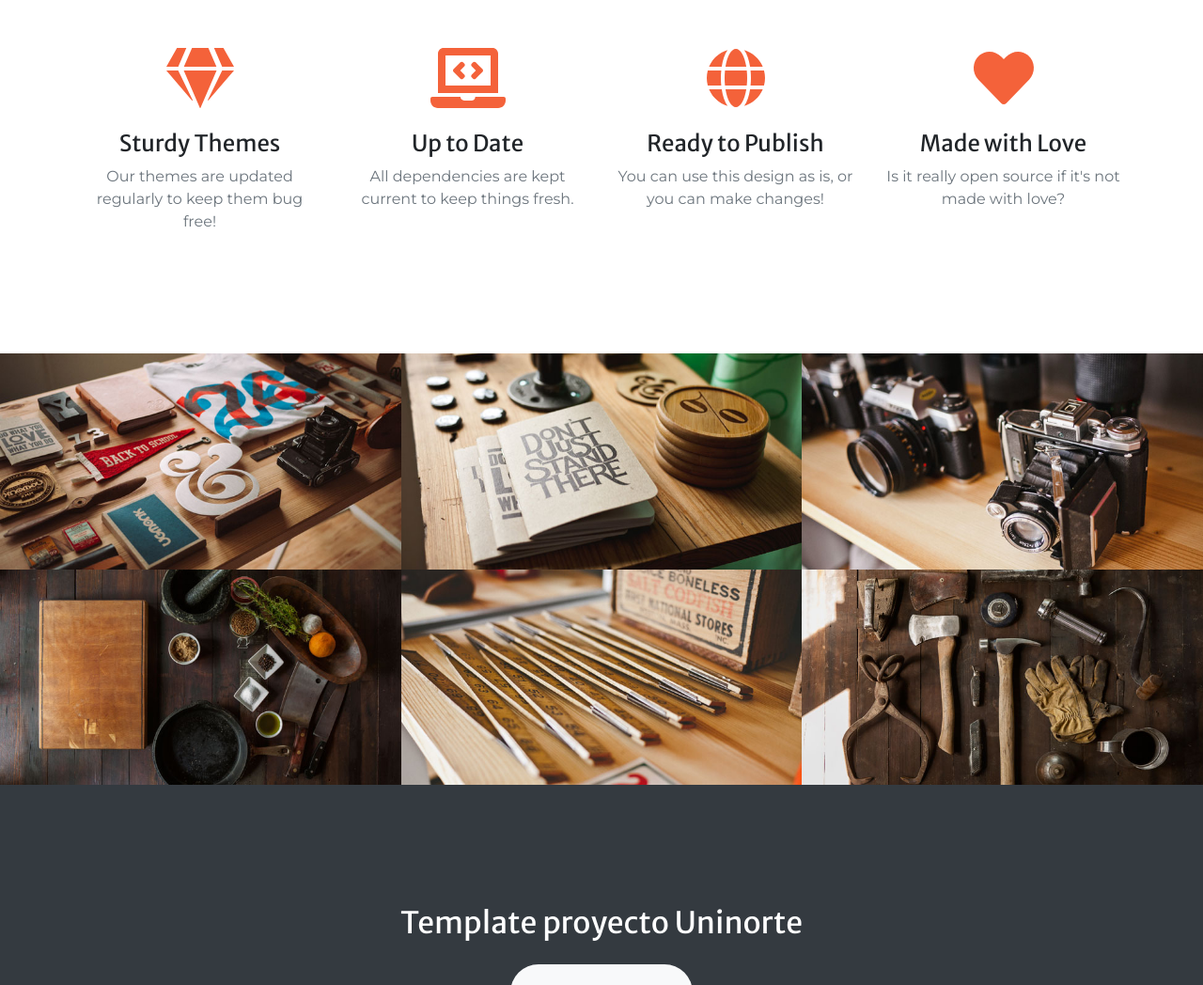
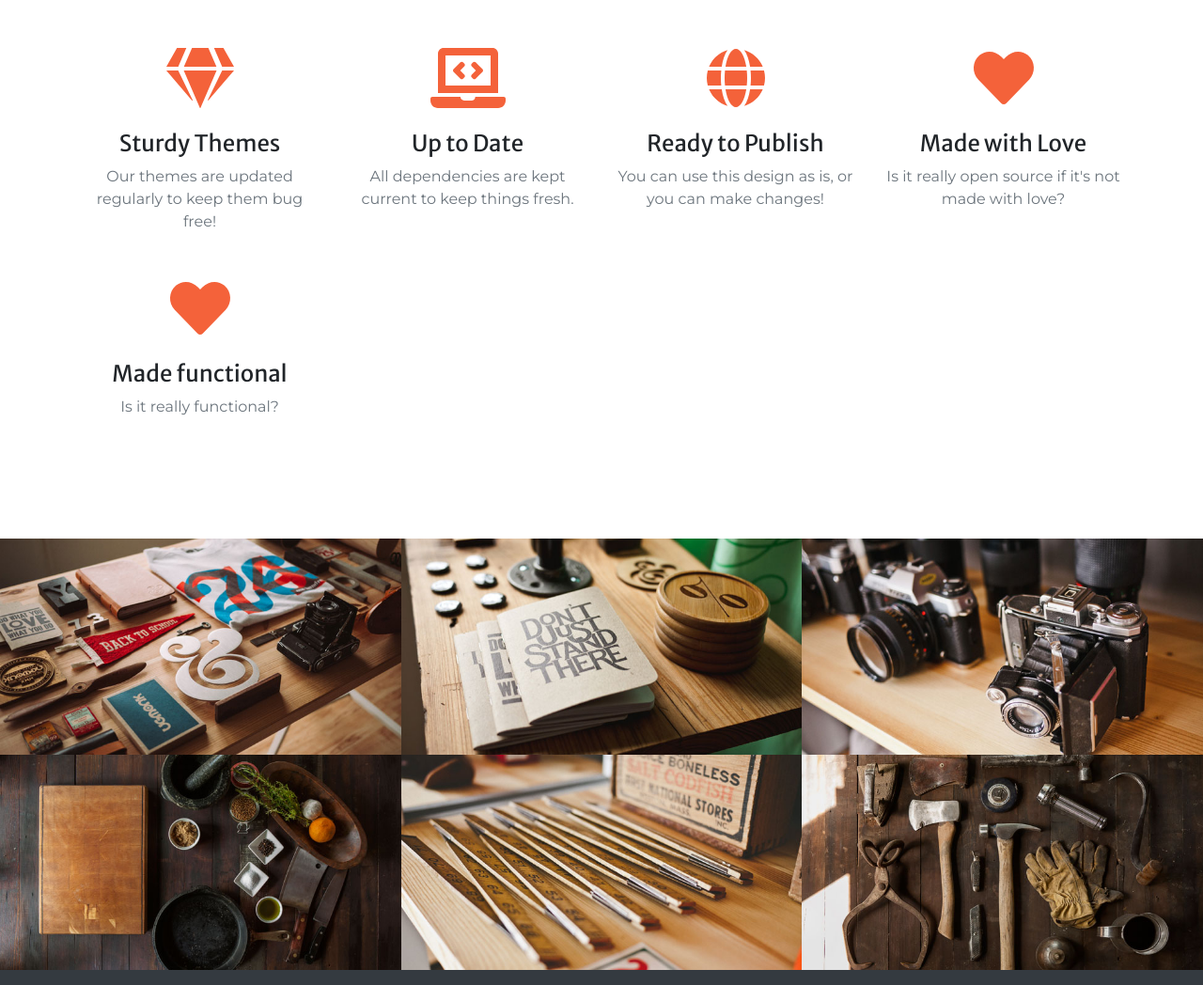
Before and after one commit to karensampayo/taller-uninorte, a plain HTML site: page index.html in a window 1280 px wide. Shown: the part 1554-2602 px from the top of the page at 94% size. Drawn offline with nearby package versions, Linux system fonts and the light colour scheme.

Commit message:
Se agrega parrafo funcional

```diff
--- a/index.html
+++ b/index.html
@@ -98,6 +98,13 @@
                             <i class="fas fa-4x fa-heart text-primary mb-4"></i>
                             <h3 class="h4 mb-2">Made with Love</h3>
                             <p class="text-muted mb-0">Is it really open source if it's not made with love?</p>
+                        </div>
+                    </div>
+                    <div class="col-lg-3 col-md-6 text-center">
+                        <div class="mt-5">
+                            <i class="fas fa-4x fa-heart text-primary mb-4"></i>
+                            <h3 class="h4 mb-2">Made functional</h3>
+                            <p class="text-muted mb-0">Is it really functional?</p>
                         </div>
                     </div>
                 </div>
```
